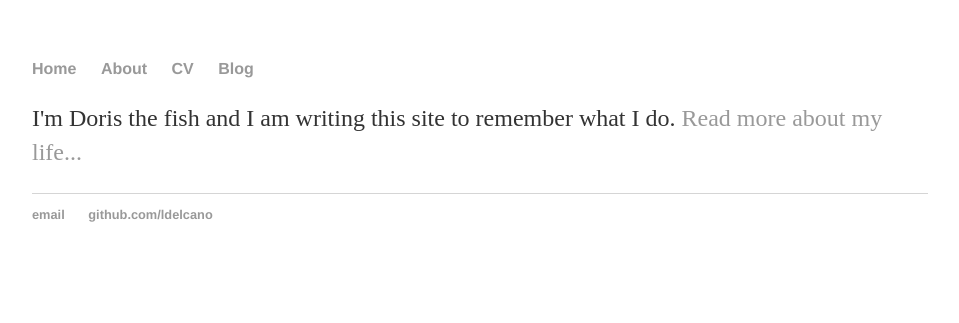
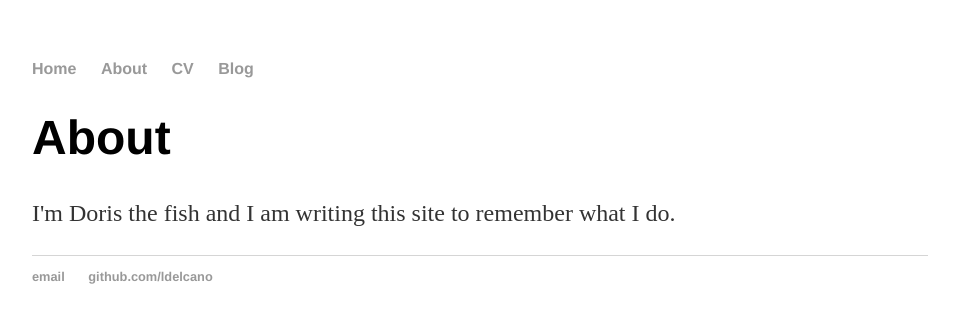
Before and after one commit to ldelcano/ldelcano.github.io, a Jekyll site: the page built from about/index.html, in a window 1280 px wide. Shown: the top 323 px of the page, without its empty margins (160-1119 px from the left). Built offline with Jekyll 4.4.1, drawn with Linux system fonts in a browser that asks for light colours.

Commit message:
Update index.html

```diff
--- a/about/index.html
+++ b/about/index.html
@@ -3,5 +3,6 @@ layout: default
 title: About
 ---
 <div class="blurb">
-	<p>I'm Doris the fish and I am writing this site to remember what I do. <a href="/about">Read more about my life...</a></p>
+	<h1>About</h1>
+	<p>I'm Doris the fish and I am writing this site to remember what I do.</p>
 </div><!-- /.blurb -->
```
